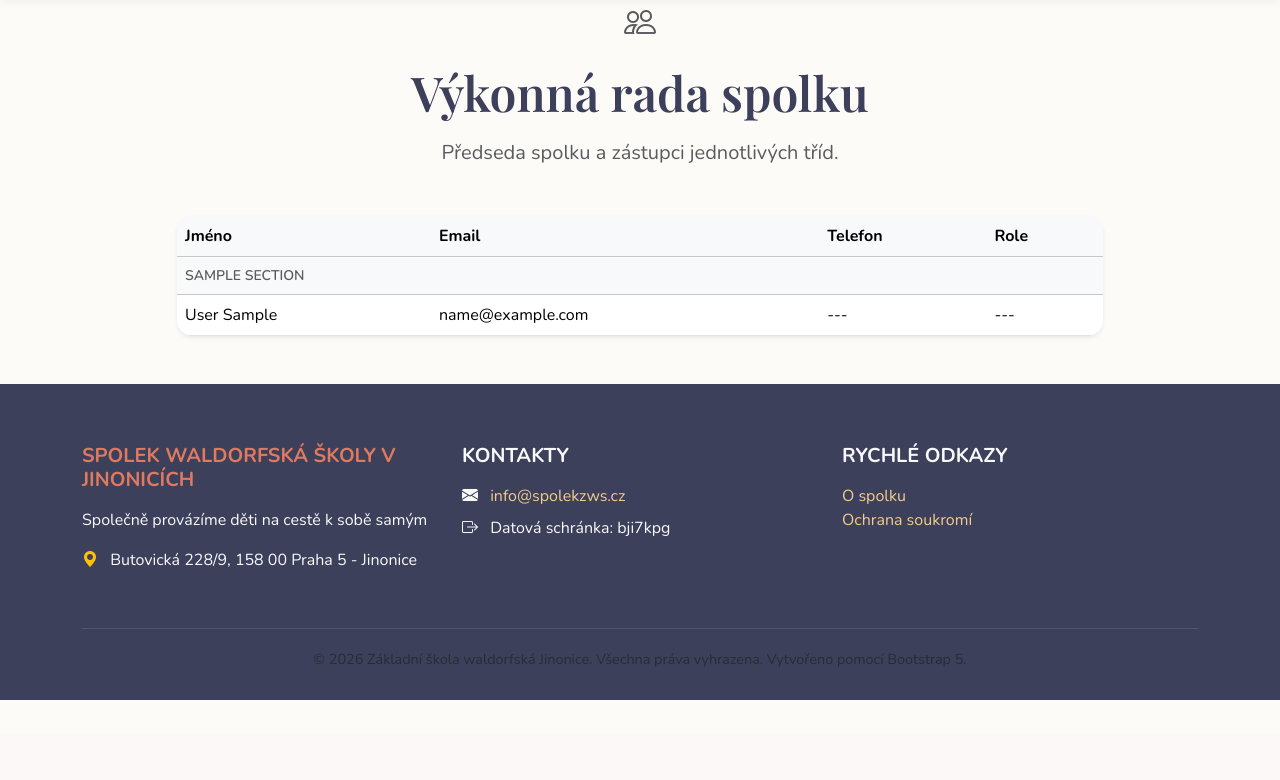
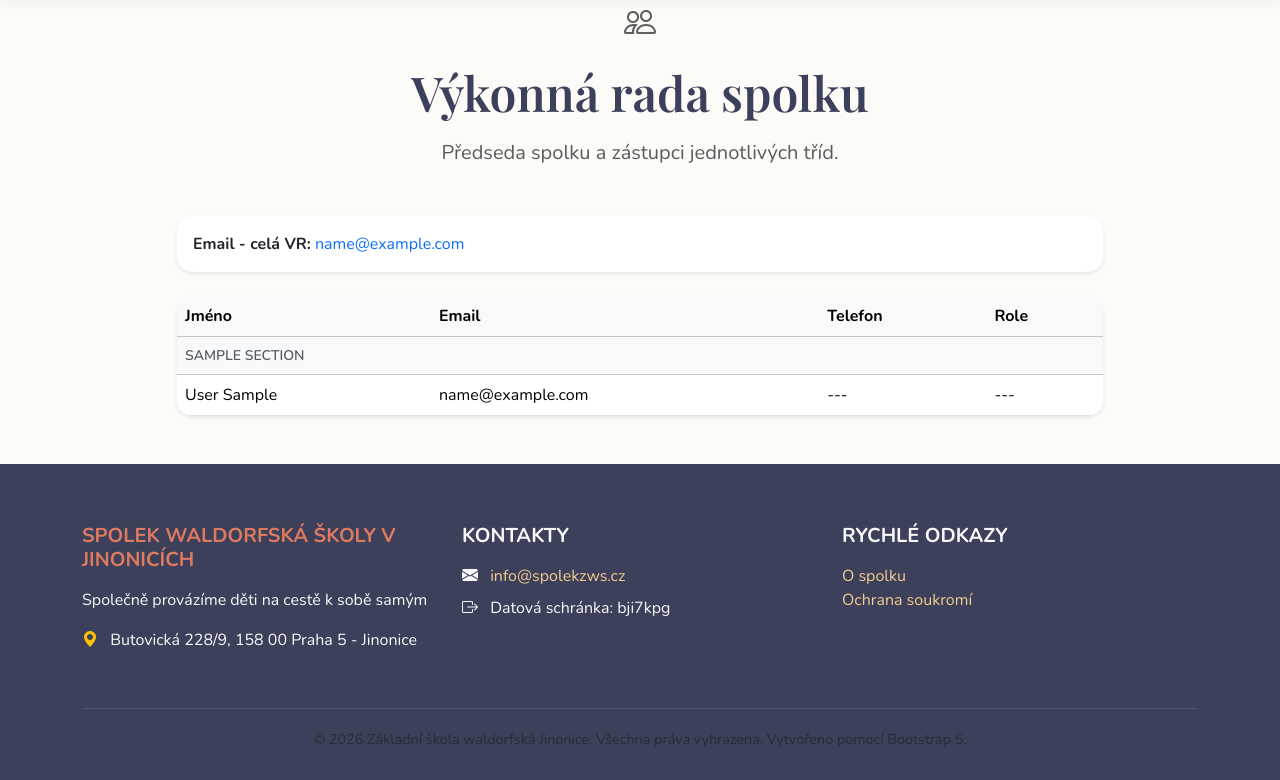
Before and after one commit to jenda1/wjw, a Django app: template main/templates/main/show_vr.html in a window 1280 px wide. Shown: the part 67-847 px from the top of the page. Before the commit the page ends 767 px from the top, so only its background shows below. Run offline with Django 5.2, Linux system fonts and the light colour scheme; the template is opened without the code that fills it: most values are stand-ins (such as "Sample title", 1, 10 or a date in 2020); parts of the project's set-up code (start-up, migrations or seed data) failed here and were passed over; some libraries are stand-ins or nearby versions; some web fonts are replaced.

Commit message:
add vr mailing list to show_vr (only for members)

```diff
--- a/main/permissions.py
+++ b/main/permissions.py
@@ -70,3 +70,9 @@ def can_view_all_classes(user) -> bool:
     return user.is_authenticated and (
         user.is_superuser or user.groups.filter(name__in=ALL_CLASSES_GROUP_NAMES).exists()
     )
+
+
+def can_email_vr(user) -> bool:
+    """jen aktivní člen spolku smí psát na vr@... mailing list."""
+    profile = getattr(user, 'profile', None)
+    return profile is not None and profile.status == profile.ProfileStatus.ACTIVE
--- a/main/templates/main/show_vr.html
+++ b/main/templates/main/show_vr.html
@@ -13,6 +13,14 @@
 {% block content %}
 <div class="row justify-content-center">
     <div class="col-12 col-lg-10">
+        {% if vr_email %}
+        <div class="card border-0 shadow-sm rounded-4 p-3 mb-4">
+            <div>
+                <span class="fw-bold">Email - celá VR:</span>
+                <a class="text-decoration-none" href="mailto:{{ vr_email }}">{{ vr_email }}</a>
+            </div>
+        </div>
+        {% endif %}
         <div class="card border-0 shadow-sm rounded-4 overflow-hidden">
             <div class="table-responsive">
                 <table class="table table-hover align-middle mb-0">
--- a/main/views.py
+++ b/main/views.py
@@ -36,6 +36,7 @@ from .permissions import (
     VR_MAILING_LIST,
     VR_MEMBER_GROUP_NAME,
     approver_required,
+    can_email_vr,
     can_view_all_classes,
     view_others_required,
 )
@@ -535,6 +536,7 @@ def show_vr(request: HttpRequest):
 
     return render(request, 'main/show_vr.html', {
         'sections': [section for section in sections if section['members']],
+        'vr_email': f"{VR_MAILING_LIST}@{Site.objects.get_current().domain}" if can_email_vr(request.user) else None,
     })
 
 
```
